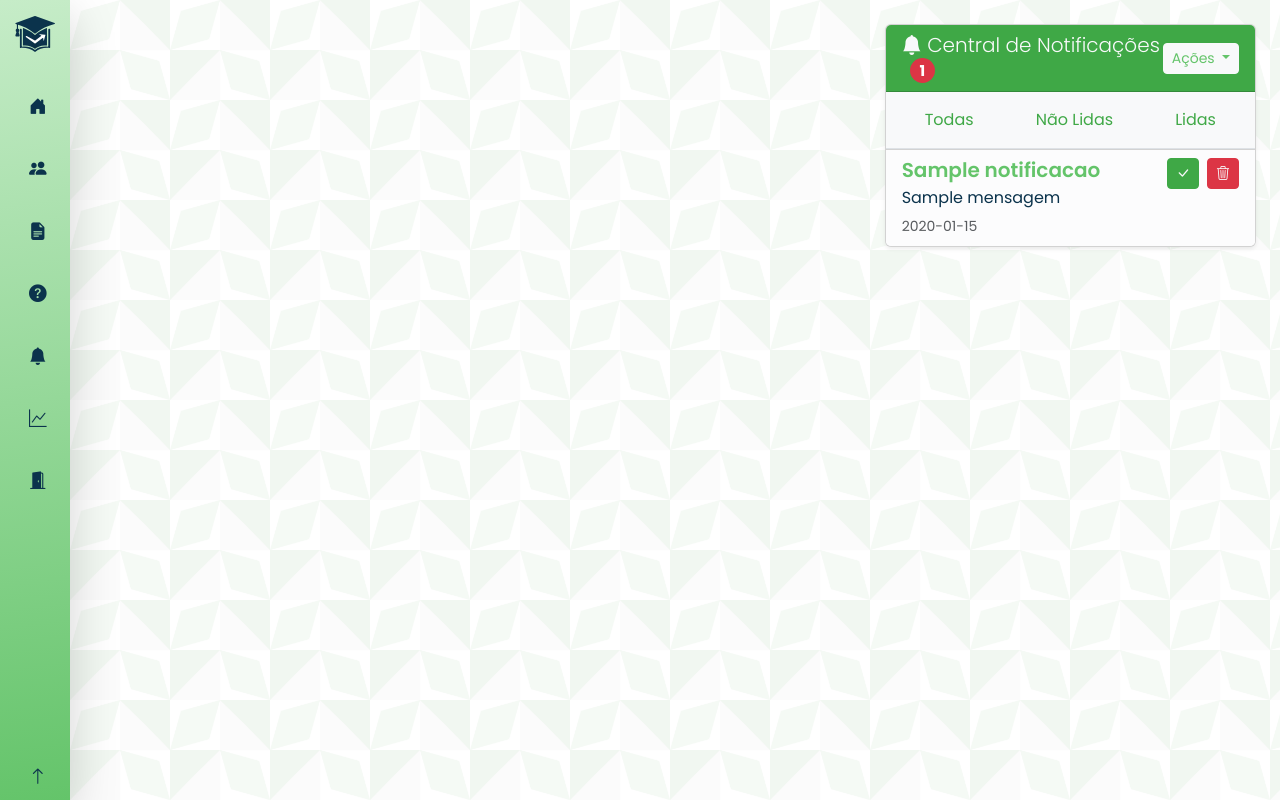
After one commit to wes-lem/DIPEFast, a FastAPI app: template templates/professor/notificacoes.html in a window 1280 px wide. The commit adds this page. Run offline with FastAPI, Linux system fonts and the light colour scheme; the template is opened without the code that fills it: most values are stand-ins (such as "Sample title", 1, 10 or a date in 2020); parts of the project's set-up code (start-up, migrations or seed data) failed here and were passed over.

Commit message:
Notificações

```diff
--- a/templates/professor/editar_prova.html
+++ b/templates/professor/editar_prova.html
@@ -88,7 +88,7 @@
                 <form method="post" action="/professor/prova/{{ prova.id }}/editar">
                     <div class="row">
                         <div class="col-md-6">
-                            <div class="card">
+                            <div class="card h-100">
                                 <div class="card-header bg-padrao text-light">
                                     <h5 class="mb-0">Informações da Prova</h5>
                                 </div>
@@ -122,7 +122,7 @@
                         </div>
 
                         <div class="col-md-6">
-                            <div class="card">
+                            <div class="card h-100">
                                 <div class="card-header bg-padrao text-light">
                                     <h5 class="mb-0">Questões Selecionadas</h5>
                                 </div>
--- /dev/null
+++ b/templates/professor/notificacoes.html
@@ -0,0 +1,190 @@
+<!DOCTYPE html>
+<html lang="pt-br">
+
+<head>
+    <meta charset="UTF-8">
+    <meta http-equiv="X-UA-Compatible" content="IE=edge">
+    <meta name="viewport" content="width=device-width, initial-scale=1.0">
+    <link rel="shortcut icon" href="/static/img/icon.svg" type="image/x-icon">
+    <title>Professor - Gerenciar Turma</title>
+    <link rel="stylesheet" href="https://cdn.jsdelivr.net/npm/bootstrap-icons/font/bootstrap-icons.css">
+    <link href="https://cdn.jsdelivr.net/npm/bootstrap@5.3.3/dist/css/bootstrap.min.css" rel="stylesheet">
+    <link rel="stylesheet" href="/static/css/style.css">
+</head>
+
+<body id="topo">
+    <div class="wrapper">
+        <aside id="sidebar" class="shadow-lg">
+            <div class="d-flex justify-content-center">
+                <button class="toggle-btn d-flex flex-column align-items-center p-0 pt-3 w-100" type="button">
+                    <img src="/static/img/DipePreta.svg" width="40px" alt="">
+                </button>
+            </div>
+            <ul class="sidebar-nav">
+                <li class="sidebar-item">
+                    <a href="/professor/dashboard"
+                        class="sidebar-link {% if request.url.path == '/professor/dashboard' %}active{% endif %}">
+                        <i class="bi bi-house-door-fill"></i>
+                        <span>Início</span>
+                    </a>
+                </li>
+                <li class="sidebar-item mt-3">
+                    <a href="/professor/turmas"
+                        class="sidebar-link {% if request.url.path == '/professor/turmas' or request.url.path.startswith('/professor/turma/') %}active{% endif %}">
+                        <i class="bi bi-people-fill"></i>
+                        <span>Turmas</span>
+                    </a>
+                </li>
+                <li class="sidebar-item mt-3">
+                    <a href="/professor/provas"
+                        class="sidebar-link {% if request.url.path == '/professor/provas' or request.url.path.startswith('/professor/prova/') %}active{% endif %}">
+                        <i class="bi bi-file-earmark-text-fill"></i>
+                        <span>Provas</span>
+                    </a>
+                </li>
+                <li class="sidebar-item mt-3">
+                    <a href="/professor/banco-questoes"
+                        class="sidebar-link {% if request.url.path == '/professor/banco-questoes' or request.url.path.startswith('/professor/questao/') %}active{% endif %}">
+                        <i class="bi bi-question-circle-fill"></i>
+                        <span>Banco de Questões</span>
+                    </a>
+                </li>
+                <li class="sidebar-item mt-3">
+                    <a href="/professor/notificacoes"
+                        class="sidebar-link {% if request.url.path == '/professor/notificacoes' %}active{% endif %}">
+                        <i class="bi bi-bell-fill"></i>
+                        <span>Notificações</span>
+                    </a>
+                </li>
+                <li class="sidebar-item mt-3">
+                    <a href="/professor/relatorios"
+                        class="sidebar-link {% if request.url.path == '/professor/relatorios' %}active{% endif %}">
+                        <i class="bi bi-graph-up"></i>
+                        <span>Relatórios</span>
+                    </a>
+                </li>
+                <div class="sidebar-item mt-3">
+                    <form action="/sair" method="post" style="display: inline;">
+                        <button type="submit" class="sidebar-link w-100 text-start">
+                            <i class="bi bi-door-open-fill"></i>
+                            <span class="fw-bold">Sair</span>
+                        </button>
+                    </form>
+                </div>
+            </ul>
+            <div class="sidebar-footer">
+                <a href="#topo" class="sidebar-link">
+                    <i class="bi bi-arrow-up"></i>
+                    <span>Voltar ao topo</span>
+                </a>
+            </div>
+        </aside>
+
+        <div class="main bg-pattern p-4">
+            <div class="row">
+                <div class="col-4 offset-8">
+                    <div class="card shadow-sm">
+
+                        <div class="card-header bg-padrao text-light d-flex justify-content-between align-items-center ">
+                            <h5 class="mb-0 fw-light">
+                                <i class="bi bi-bell-fill text-light"></i> Central de Notificações
+                                {% if nao_lidas_count > 0 %}
+                                <span class="badge bg-danger rounded-pill ms-2">{{ nao_lidas_count }}</span>
+                                {% endif %}
+                            </h5>
+
+                            <div class="dropdown">
+                                <button class="btn btn-sm btn-light dropdown-toggle c-padrao" type="button"
+                                    id="dropdownMenuButton" data-bs-toggle="dropdown" aria-expanded="false"
+                                    data-bs-container="body">
+                                    Ações
+                                </button>
+                                <ul class="dropdown-menu dropdown-menu-end" aria-labelledby="dropdownMenuButton">
+                                    <li>
+                                        <form action="{{ url_for('marcar_todas_notificacoes_lidas') }}" method="post"
+                                            class="mb-0">
+                                            <button type="submit" class="dropdown-item">
+                                                <i class="bi bi-check2-all me-2 c-padrao"></i>Marcar todas como lidas
+                                            </button>
+                                        </form>
+                                    </li>
+                                    <li>
+                                        <form action="{{ url_for('limpar_notificacoes_lidas') }}" method="post"
+                                            class="mb-0">
+                                            <button type="submit" class="dropdown-item">
+                                                <i class="bi bi-trash3 me-2 text-danger"></i>Limpar lidas
+                                            </button>
+                                        </form>
+                                    </li>
+                                </ul>
+                            </div>
+                        </div>
+
+                        <ul class="nav nav-pills nav-pills-padrao nav-fill p-2 bg-light border-bottom">
+                            <li class="nav-item">
+                                <a class="nav-link {% if filtro_ativo == 'todas' %} active {% endif %}"
+                                    href="{{ url_for('notificacoes_professor') }}?filtro=todas">Todas</a>
+                            </li>
+                            <li class="nav-item">
+                                <a class="nav-link {% if filtro_ativo == 'nao_lidas' %} active {% endif %}"
+                                    href="{{ url_for('notificacoes_professor') }}?filtro=nao_lidas">Não Lidas</a>
+                            </li>
+                            <li class="nav-item">
+                                <a class="nav-link {% if filtro_ativo == 'lidas' %} active {% endif %}"
+                                    href="{{ url_for('notificacoes_professor') }}?filtro=lidas">Lidas</a>
+                            </li>
+                        </ul>
+
+                        <div class="list-group list-group-flush">
+                            {% for notificacao in notificacoes %}
+                            <div
+                                class="list-group-item {% if not notificacao.lida %} list-group-item-light fw-bold {% endif %}">
+                                <div class="d-flex w-100 justify-content-between align-items-start">
+
+                                    <div class="flex-grow-1 me-3">
+                                        <h5 class="mb-1 {% if not notificacao.lida %} c-padrao {% endif %}">{{
+                                            notificacao.titulo }}</h5>
+                                        <p class="mb-1 fw-normal">{{ notificacao.mensagem }}</p>
+                                        <small class="text-muted fw-normal">{{
+                                            notificacao.data_criacao.strftime('%d/%m/%Y às %H:%M') }}</small>
+                                    </div>
+
+                                    <div class="d-flex gap-2">
+                                        {% if not notificacao.lida %}
+                                        <form
+                                            action="{{ url_for('marcar_notificacao_lida', notificacao_id=notificacao.id) }}"
+                                            method="post" class="mb-0">
+                                            <button type="submit" class="btn btn-sm btn-padrao"
+                                                title="Marcar como lida">
+                                                <i class="bi bi-check-lg text-light"></i>
+                                            </button>
+                                        </form>
+                                        {% endif %}
+                                        <form
+                                            action="{{ url_for('excluir_notificacao', notificacao_id=notificacao.id) }}"
+                                            method="post" class="mb-0">
+                                            <button type="submit" class="btn btn-sm btn-danger" title="Excluir">
+                                                <i class="bi bi-trash3 text-light"></i>
+                                            </button>
+                                        </form>
+                                    </div>
+                                </div>
+                            </div>
+                            {% else %} <div class="list-group-item text-center p-5">
+                                <i class="bi bi-envelope-open display-3 c-padrao"></i>
+                                <h5 class="mt-3 text-muted">Nenhuma notificação encontrada para este filtro.</h5>
+                            </div>
+                            {% endfor %}
+                        </div>
+                    </div>
+                </div>
+            </div>
+        </div>
+
+        <script src="https://cdn.jsdelivr.net/npm/bootstrap@5.3.3/dist/js/bootstrap.bundle.min.js"
+            integrity="sha384-YvpcrYf0tY3lHB60NNkmXc5s9fDVZLESaAA55NDzOxhy9GkcIdslK1eN7N6jIeHz"
+            crossorigin="anonymous"></script>
+        <script src="/static/js/menu.js"></script>
+</body>
+
+</html>
--- a/templates/professor/provas.html
+++ b/templates/professor/provas.html
@@ -122,6 +122,11 @@
                                         <i class="bi bi-share c-black"></i> Disponibilizar
                                     </a>
                                     {% endif %}
+                                    {% if prova.status == 'arquivada' %}
+                                    <a href="/professor/prova/{{ prova.id }}/disponibilizar" class="btn btn-padrao text-light btn-sm">
+                                        <i class="bi bi-share c-black"></i> Ativar
+                                    </a>
+                                    {% endif %}
                                     <button type="button" class="btn btn-danger btn-sm"
                                             onclick="excluirProva({{ prova.id }})">
                                         <i class="bi bi-trash text-light"></i> Excluir
--- a/templates/professor/visualizar_prova.html
+++ b/templates/professor/visualizar_prova.html
@@ -244,7 +244,7 @@
                         <h5 class="mb-0">Alunos que responderam a prova</h5>
                     </div>
                     <div class="card-body text-center">
-                        <i class="bi bi-people display-1 text-muted"></i>
+                        <i class="bi bi-people display-1 c-padrao"></i>
                         <h4 class="text-muted mt-3">Nenhum aluno respondeu ainda</h4>
                         <p class="text-muted">Aguarde os alunos responderem a prova para ver os resultados aqui.</p>
                     </div>
--- a/templates/static/css/style.css
+++ b/templates/static/css/style.css
@@ -42,6 +42,7 @@ h1, h2, h3, h4, h5 { font-weight: 600; margin: 0; }
 .bg-branco { background-color: white; }
 .bg-fundo { background-color: #F9F8FA; }
 .bg-cinza { background-color: #F1F1F1; }
+.bg-black { background-color: #0B334C !important; }
 .bg-gradiente { background: linear-gradient(172.513deg, var(--green-200) 0%, var(--green-500) 100%); }
 .bg-pattern {
     background-image: url('../img/pattern.png');
@@ -389,3 +390,12 @@ textarea:not(:placeholder-shown) { background-color: white; }
     width: 20px !important;
     height: 50px !important;
 }
+
+.nav-pills-padrao .nav-link.active, .nav-pills-success .show > .nav-link {
+    background-color: var(--green-500);
+    color: var(--bs-white);
+}
+
+.nav-pills-padrao .nav-link {
+    color: var(--green-500);
+}
```
Also changed, not shown: controllers/professor_controller.py (+57 -4 lines), templates/professor/criar_prova.html (+31 -49 lines), templates/professor/disponibilizar_prova.html (+9 -11 lines), templates/professor/turmas.html (+8 -0 lines).
